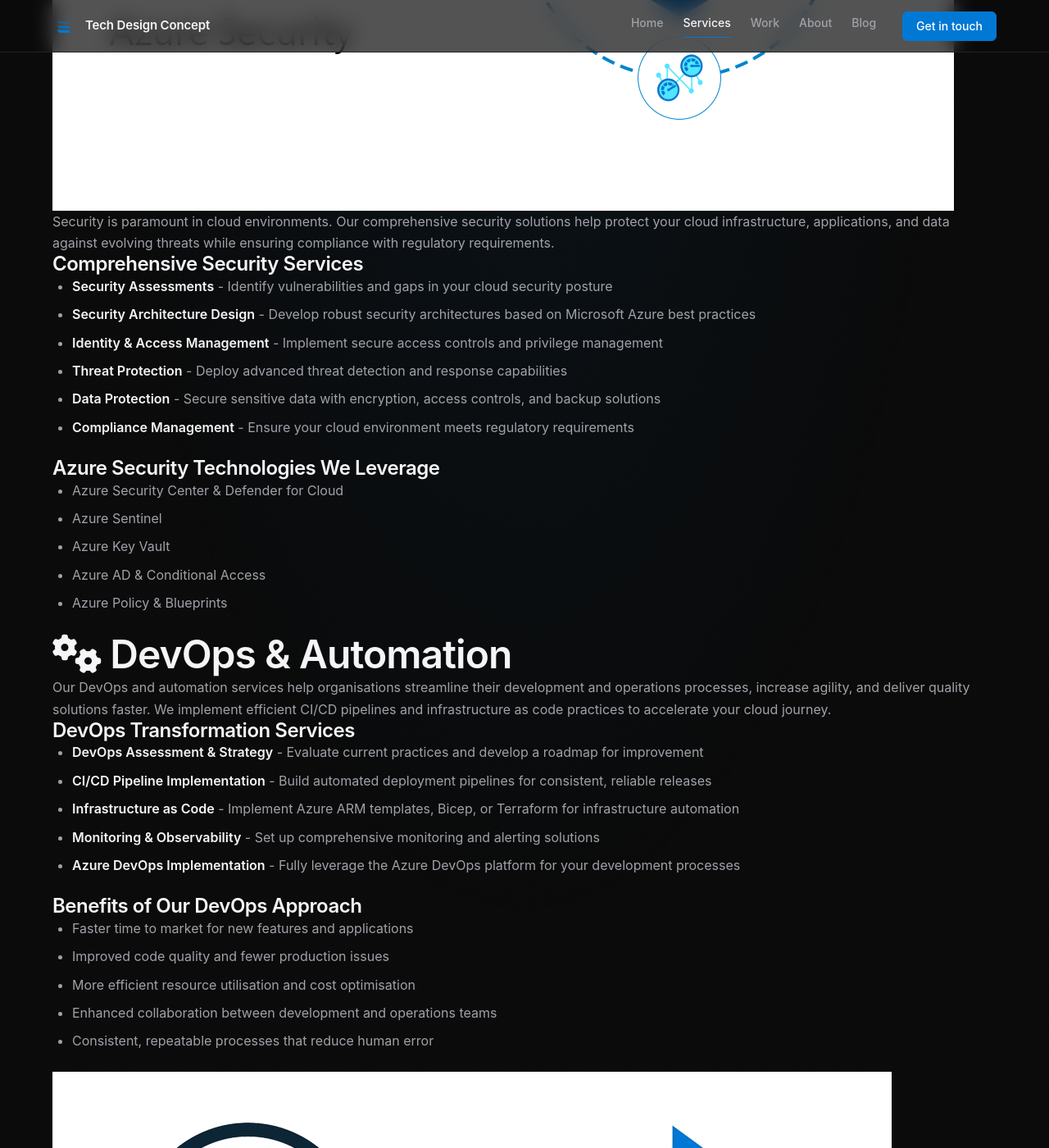
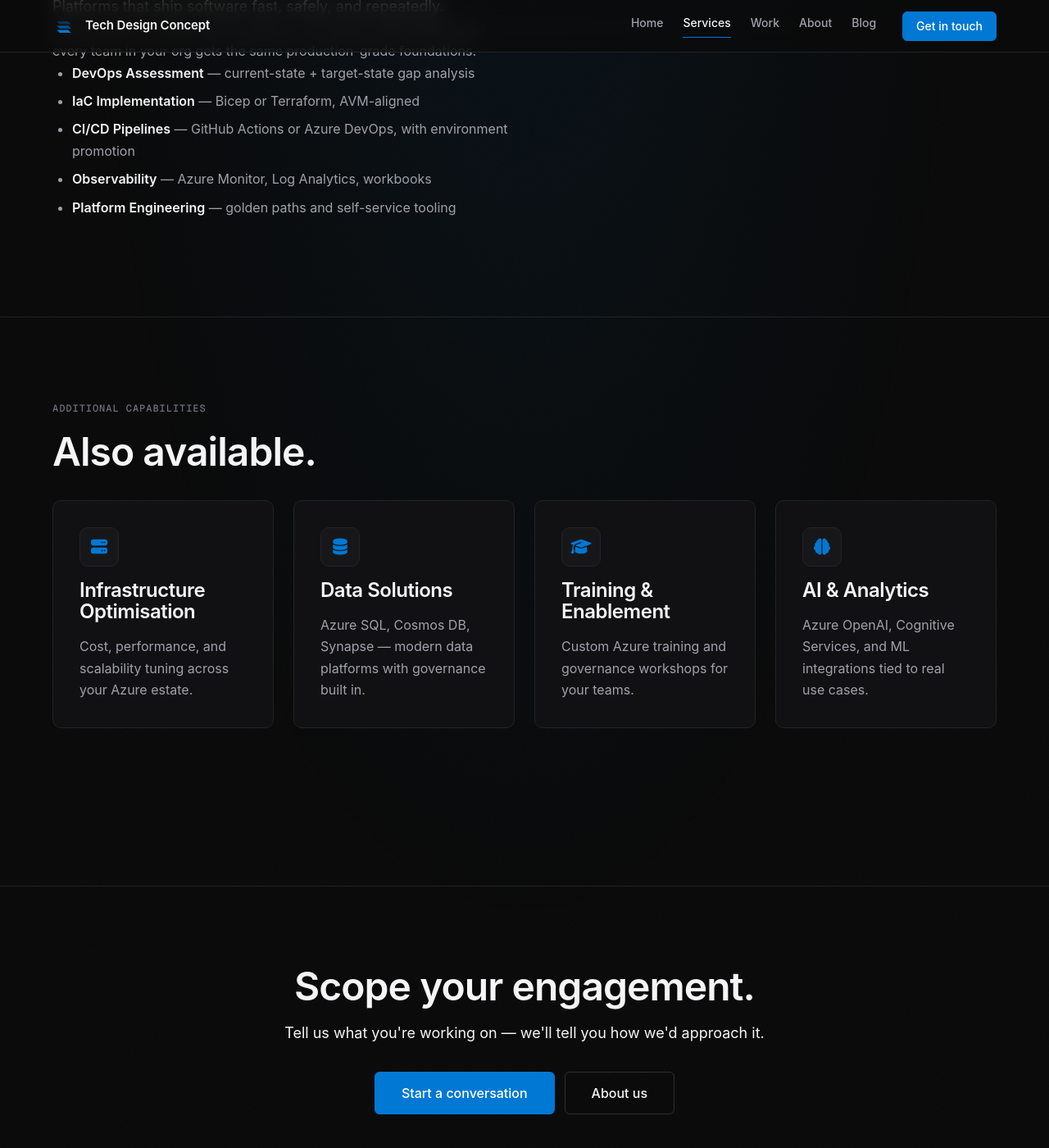
Before and after one commit to TechDesignConcept/Landing-Page, a Jekyll site: the page built from services/index.html, in a window 1280 px wide and 1400 px high, scrolled down 1833 px. Shown: the whole window at 82% size. Built offline with Jekyll 4.4.1, drawn with Linux system fonts in a browser that asks for light colours; some of the changed text lies outside the part shown.

Commit message:
🛠️ Rebuild services page with icon-first dark design
Phase 7 of the design uplift. Three full-width deep-dive sections
(Cloud Migration / Security / DevOps) each with large icon tile,
numbered eyebrow, headline, lede, and bulleted scope list, plus
a 4-card grid of additional capabilities and a CTA band.

Co-Authored-By: Claude Opus 4.6 <noreply@anthropic.com>

```diff
--- a/services/index.html
+++ b/services/index.html
@@ -1,183 +1,112 @@
 ---
 layout: default
-title: Our Services
-description: Explore our Azure and Cloud consulting services including Cloud Migration, Security Solutions, and DevOps & Automation
+title: Services
+description: Azure and cloud consulting services — migration, security, DevOps, and more.
 ---
 
-<div class="page-header">
+<section class="page-header">
     <div class="container">
-        <h1>Our Cloud Consulting Services</h1>
-        <p class="page-description">Comprehensive Azure and cloud solutions tailored to your business needs</p>
+        <p class="eyebrow">Services</p>
+        <h1>What we do.</h1>
+        <p class="lede">End-to-end Azure consulting. Pick an engagement below or combine them into a program.</p>
     </div>
-</div>
-
-<div class="container">
-    <section class="mb-3">
-        <h2 class="text-center">How We Help Businesses Succeed in the Cloud</h2>
-        <p class="text-center mb-3">At Tech Design Concept, we offer a comprehensive suite of cloud consulting services designed to help your organisation leverage the full power of Microsoft Azure and cloud technologies. Our expert team provides end-to-end support, from strategy development through implementation and optimisation.</p>
 </section>
 
-    <section id="cloud-migration" class="mb-3">
-        <h2><i class="fas fa-cloud"></i> Cloud Migration</h2>
-        <div class="about-section">
-            <div class="about-content">
-                <p>Moving to the cloud requires careful planning, expertise, and a clear strategy. Our cloud migration services help organisations seamlessly transition their workloads to Azure with minimal disruption and maximum benefit.</p>
-
-                <h3>Our Migration Approach</h3>
+<section id="cloud-migration" class="section">
+    <div class="container">
+        <div class="grid-2">
+            <div class="reveal">
+                <p class="eyebrow">01 — Migration</p>
+                <h2>Cloud Migration</h2>
+                <p class="lede">Workloads moved to Azure with a plan that accounts for every dependency — and every user.</p>
+                <p>Rehost, refactor, rearchitect, or rebuild: the right strategy depends on the workload. We lead discovery, produce a pragmatic migration plan, and execute with you.</p>
                 <ul>
-                    <li><strong>Assessment & Discovery</strong> - Comprehensive analysis of your current infrastructure, applications, and dependencies</li>
-                    <li><strong>Migration Strategy</strong> - Custom roadmap development with prioritised workloads and optimal migration paths</li>
-                    <li><strong>Proof of Concept</strong> - Validation of migration approach with a controlled pilot migration</li>
-                    <li><strong>Implementation</strong> - Careful execution with continuous testing and validation</li>
-                    <li><strong>Post-Migration Support</strong> - Optimisation and stabilisation of your new cloud environment</li>
-                </ul>
-
-                <h3>Migration Types We Specialise In</h3>
-                <ul>
-                    <li><strong>Rehost (Lift & Shift)</strong> - Efficiently move applications to Azure with minimal changes</li>
-                    <li><strong>Refactor</strong> - Optimise applications to take advantage of cloud capabilities</li>
-                    <li><strong>Rearchitect</strong> - Redesign applications to be cloud-native for maximum benefit</li>
-                    <li><strong>Rebuild</strong> - Create new cloud-native applications when appropriate</li>
+                    <li><strong>Assessment &amp; Discovery</strong> — full environment dependency mapping</li>
+                    <li><strong>Migration Strategy</strong> — prioritised roadmap across the 5 R's</li>
+                    <li><strong>Proof of Concept</strong> — validate the approach on a representative workload</li>
+                    <li><strong>Execution</strong> — wave-based migration with continuous validation</li>
+                    <li><strong>Stabilisation</strong> — post-migration optimisation and handover</li>
                 </ul>
             </div>
-            <div class="about-image">
-                <img src="/assets/imgs/microsoft-azure-migration-gb-S-1.png" alt="Cloud Migration">
+            <div class="reveal text-center">
+                <span class="icon-tile" style="width:120px;height:120px;font-size:3rem"><i class="fas fa-cloud-arrow-up" aria-hidden="true"></i></span>
+            </div>
         </div>
     </div>
 </section>
 
-    <section id="security-solutions" class="mb-3">
-        <h2><i class="fas fa-shield-alt"></i> Security Solutions</h2>
-        <div class="about-section">
-            <div class="about-image">
-                <img src="/assets/imgs/modern-security.png" alt="Cloud Security Solutions">
+<hr class="section-divider">
+
+<section id="security-solutions" class="section">
+    <div class="container">
+        <div class="grid-2">
+            <div class="reveal text-center">
+                <span class="icon-tile" style="width:120px;height:120px;font-size:3rem"><i class="fas fa-shield-halved" aria-hidden="true"></i></span>
             </div>
-            <div class="about-content">
-                <p>Security is paramount in cloud environments. Our comprehensive security solutions help protect your cloud infrastructure, applications, and data against evolving threats while ensuring compliance with regulatory requirements.</p>
-
-                <h3>Comprehensive Security Services</h3>
+            <div class="reveal">
+                <p class="eyebrow">02 — Security</p>
+                <h2>Security Solutions</h2>
+                <p class="lede">Defence-in-depth designed around the Azure security reference architecture.</p>
+                <p>We map your posture against CIS/NIST/ISO benchmarks, design an architecture that closes the gaps, and operationalise it with automation.</p>
                 <ul>
-                    <li><strong>Security Assessments</strong> - Identify vulnerabilities and gaps in your cloud security posture</li>
-                    <li><strong>Security Architecture Design</strong> - Develop robust security architectures based on Microsoft Azure best practices</li>
-                    <li><strong>Identity & Access Management</strong> - Implement secure access controls and privilege management</li>
-                    <li><strong>Threat Protection</strong> - Deploy advanced threat detection and response capabilities</li>
-                    <li><strong>Data Protection</strong> - Secure sensitive data with encryption, access controls, and backup solutions</li>
-                    <li><strong>Compliance Management</strong> - Ensure your cloud environment meets regulatory requirements</li>
+                    <li><strong>Posture Assessment</strong> — Defender / Secure Score / policy audit</li>
+                    <li><strong>Identity Hardening</strong> — Entra ID, Conditional Access, PIM</li>
+                    <li><strong>Threat Protection</strong> — Defender for Cloud, Sentinel SIEM/SOAR</li>
+                    <li><strong>Data Protection</strong> — Key Vault, encryption, DLP</li>
+                    <li><strong>Compliance</strong> — Azure Policy + Blueprints for regulated workloads</li>
                 </ul>
-
-                <h3>Azure Security Technologies We Leverage</h3>
-                <ul>
-                    <li>Azure Security Center & Defender for Cloud</li>
-                    <li>Azure Sentinel</li>
-                    <li>Azure Key Vault</li>
-                    <li>Azure AD & Conditional Access</li>
-                    <li>Azure Policy & Blueprints</li>
-                </ul>
+            </div>
         </div>
     </div>
 </section>
 
-    <section id="devops-automation" class="mb-3">
-        <h2><i class="fas fa-cogs"></i> DevOps & Automation</h2>
-        <div class="about-section">
-            <div class="about-content">
-                <p>Our DevOps and automation services help organisations streamline their development and operations processes, increase agility, and deliver quality solutions faster. We implement efficient CI/CD pipelines and infrastructure as code practices to accelerate your cloud journey.</p>
+<hr class="section-divider">
 
-                <h3>DevOps Transformation Services</h3>
+<section id="devops-automation" class="section">
+    <div class="container">
+        <div class="grid-2">
+            <div class="reveal">
+                <p class="eyebrow">03 — DevOps</p>
+                <h2>DevOps &amp; Automation</h2>
+                <p class="lede">Platforms that ship software fast, safely, and repeatedly.</p>
+                <p>Infrastructure as Code, CI/CD pipelines, and golden-path patterns so every team in your org gets the same production-grade foundations.</p>
                 <ul>
-                    <li><strong>DevOps Assessment & Strategy</strong> - Evaluate current practices and develop a roadmap for improvement</li>
-                    <li><strong>CI/CD Pipeline Implementation</strong> - Build automated deployment pipelines for consistent, reliable releases</li>
-                    <li><strong>Infrastructure as Code</strong> - Implement Azure ARM templates, Bicep, or Terraform for infrastructure automation</li>
-                    <li><strong>Monitoring & Observability</strong> - Set up comprehensive monitoring and alerting solutions</li>
-                    <li><strong>Azure DevOps Implementation</strong> - Fully leverage the Azure DevOps platform for your development processes</li>
-                </ul>
-
-                <h3>Benefits of Our DevOps Approach</h3>
-                <ul>
-                    <li>Faster time to market for new features and applications</li>
-                    <li>Improved code quality and fewer production issues</li>
-                    <li>More efficient resource utilisation and cost optimisation</li>
-                    <li>Enhanced collaboration between development and operations teams</li>
-                    <li>Consistent, repeatable processes that reduce human error</li>
+                    <li><strong>DevOps Assessment</strong> — current-state + target-state gap analysis</li>
+                    <li><strong>IaC Implementation</strong> — Bicep or Terraform, AVM-aligned</li>
+                    <li><strong>CI/CD Pipelines</strong> — GitHub Actions or Azure DevOps, with environment promotion</li>
+                    <li><strong>Observability</strong> — Azure Monitor, Log Analytics, workbooks</li>
+                    <li><strong>Platform Engineering</strong> — golden paths and self-service tooling</li>
                 </ul>
             </div>
-            <div class="about-image">
-                <img src="/assets/imgs/githubdevops.png" alt="DevOps and Automation">
+            <div class="reveal text-center">
+                <span class="icon-tile" style="width:120px;height:120px;font-size:3rem"><i class="fas fa-gears" aria-hidden="true"></i></span>
+            </div>
         </div>
     </div>
 </section>
 
-    <section id="additional-services" class="services-grid">
-        <div class="service-card">
-            <div class="service-card-content">
-                <div class="service-card-icon">
-                    <i class="fas fa-server"></i>
-                </div>
-                <h3>Infrastructure Optimisation</h3>
-                <p>Maximise the performance, reliability, and cost-effectiveness of your Azure infrastructure through expert assessment and optimisation.</p>
-                <ul>
-                    <li>Cost optimisation strategies</li>
-                    <li>Performance tuning</li>
-                    <li>Scalability improvements</li>
-                </ul>
-            </div>
-        </div>
+<hr class="section-divider">
 
-        <div class="service-card">
-            <div class="service-card-content">
-                <div class="service-card-icon">
-                    <i class="fas fa-database"></i>
-                </div>
-                <h3>Data Solutions</h3>
-                <p>Leverage Azure's powerful data services to store, process, and analyze your data effectively and securely.</p>
-                <ul>
-                    <li>Data platform modernisation</li>
-                    <li>Azure SQL implementations</li>
-                    <li>Cosmos DB solutions</li>
-                    <li>Data warehousing with Synapse</li>
-                </ul>
-            </div>
-        </div>
-
-        <div class="service-card">
-            <div class="service-card-content">
-                <div class="service-card-icon">
-                    <i class="fas fa-graduation-cap"></i>
-                </div>
-                <h3>Cloud Training & Enablement</h3>
-                <p>Equip your team with the knowledge and skills needed to effectively manage and optimise your cloud environment.</p>
-                <ul>
-                    <li>Custom Azure training programs</li>
-                    <li>Technical workshops</li>
-                    <li>Knowledge transfer sessions</li>
-                    <li>Cloud governance guidance</li>
-                </ul>
-            </div>
-        </div>
-
-        <div class="service-card">
-            <div class="service-card-content">
-                <div class="service-card-icon">
-                    <i class="fas fa-brain"></i>
-                </div>
-                <h3>AI & Advanced Analytics</h3>
-                <p>Harness the power of artificial intelligence and analytics to gain insights and create intelligent applications.</p>
-                <ul>
-                    <li>Azure Cognitive Services integration</li>
-                    <li>Machine Learning implementations</li>
-                    <li>Power BI dashboards and reports</li>
-                    <li>IoT solutions with Azure IoT Hub</li>
-                </ul>
+<section class="section">
+    <div class="container">
+        <p class="eyebrow">Additional capabilities</p>
+        <h2 class="mb-6">Also available.</h2>
+        <div class="grid-4">
+            <div class="card card-service reveal"><span class="icon-tile"><i class="fas fa-server" aria-hidden="true"></i></span><h3>Infrastructure Optimisation</h3><p>Cost, performance, and scalability tuning across your Azure estate.</p></div>
+            <div class="card card-service reveal"><span class="icon-tile"><i class="fas fa-database" aria-hidden="true"></i></span><h3>Data Solutions</h3><p>Azure SQL, Cosmos DB, Synapse — modern data platforms with governance built in.</p></div>
+            <div class="card card-service reveal"><span class="icon-tile"><i class="fas fa-graduation-cap" aria-hidden="true"></i></span><h3>Training &amp; Enablement</h3><p>Custom Azure training and governance workshops for your teams.</p></div>
+            <div class="card card-service reveal"><span class="icon-tile"><i class="fas fa-brain" aria-hidden="true"></i></span><h3>AI &amp; Analytics</h3><p>Azure OpenAI, Cognitive Services, and ML integrations tied to real use cases.</p></div>
         </div>
     </div>
 </section>
 
-    <section class="text-center mb-3">
-        <h2>Ready to Begin Your Cloud Journey?</h2>
-        <p>Contact us today to discuss how our services can help your organisation achieve its cloud objectives.</p>
-        <div class="contact-options">
-            <a href="/contact/" class="btn">Contact Us</a>
-            <a href="/about/" class="btn btn-secondary">Learn About Our Team</a>
+<section class="cta-band">
+    <div class="container">
+        <h2>Scope your engagement.</h2>
+        <p class="lede">Tell us what you're working on — we'll tell you how we'd approach it.</p>
+        <div class="cluster">
+            <a href="/contact/" class="btn btn-lg">Start a conversation</a>
+            <a href="/about/" class="btn btn-secondary btn-lg">About us</a>
+        </div>
     </div>
 </section>
-</div>
```
Lines whose indentation alone changed are shown as unchanged.
